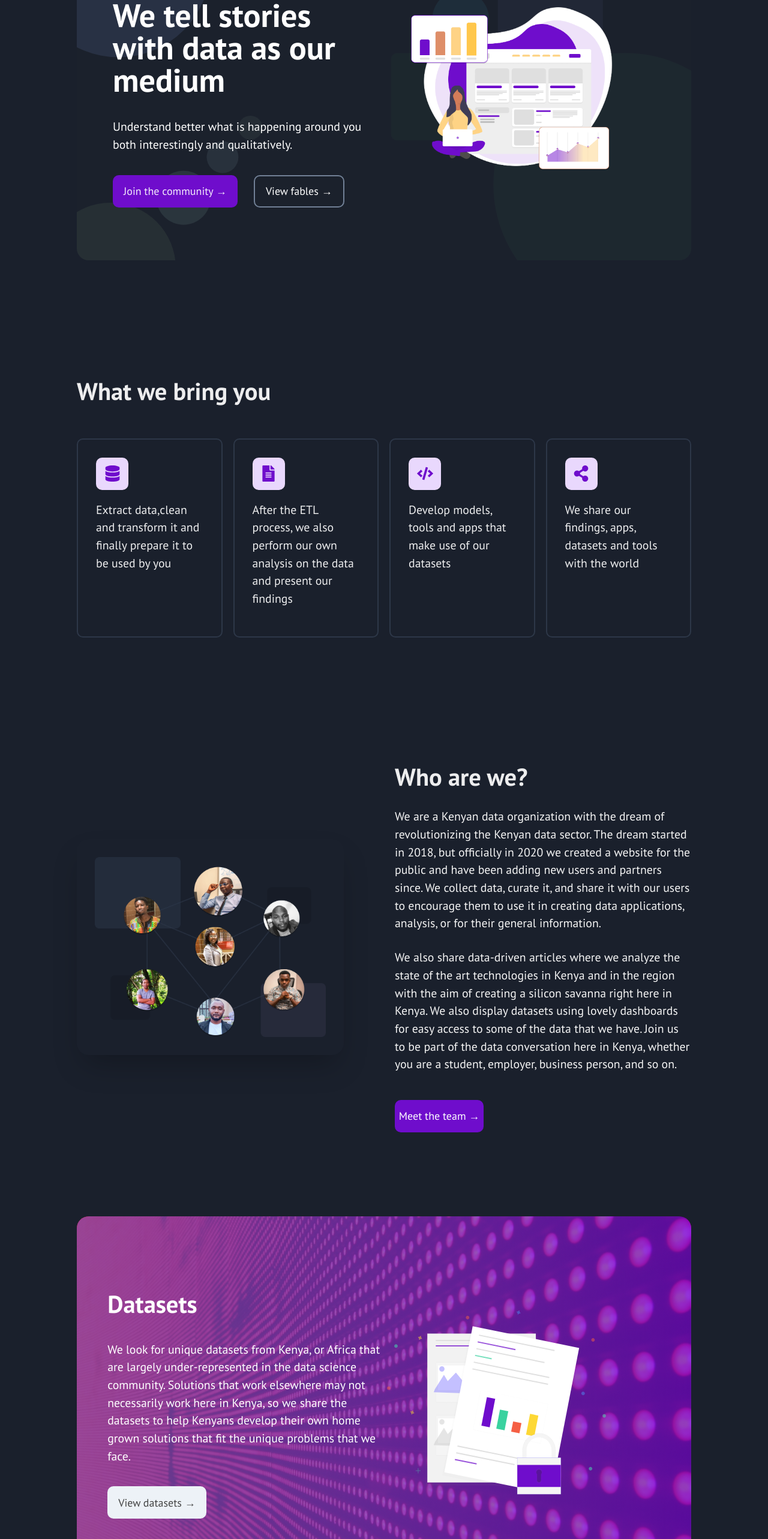
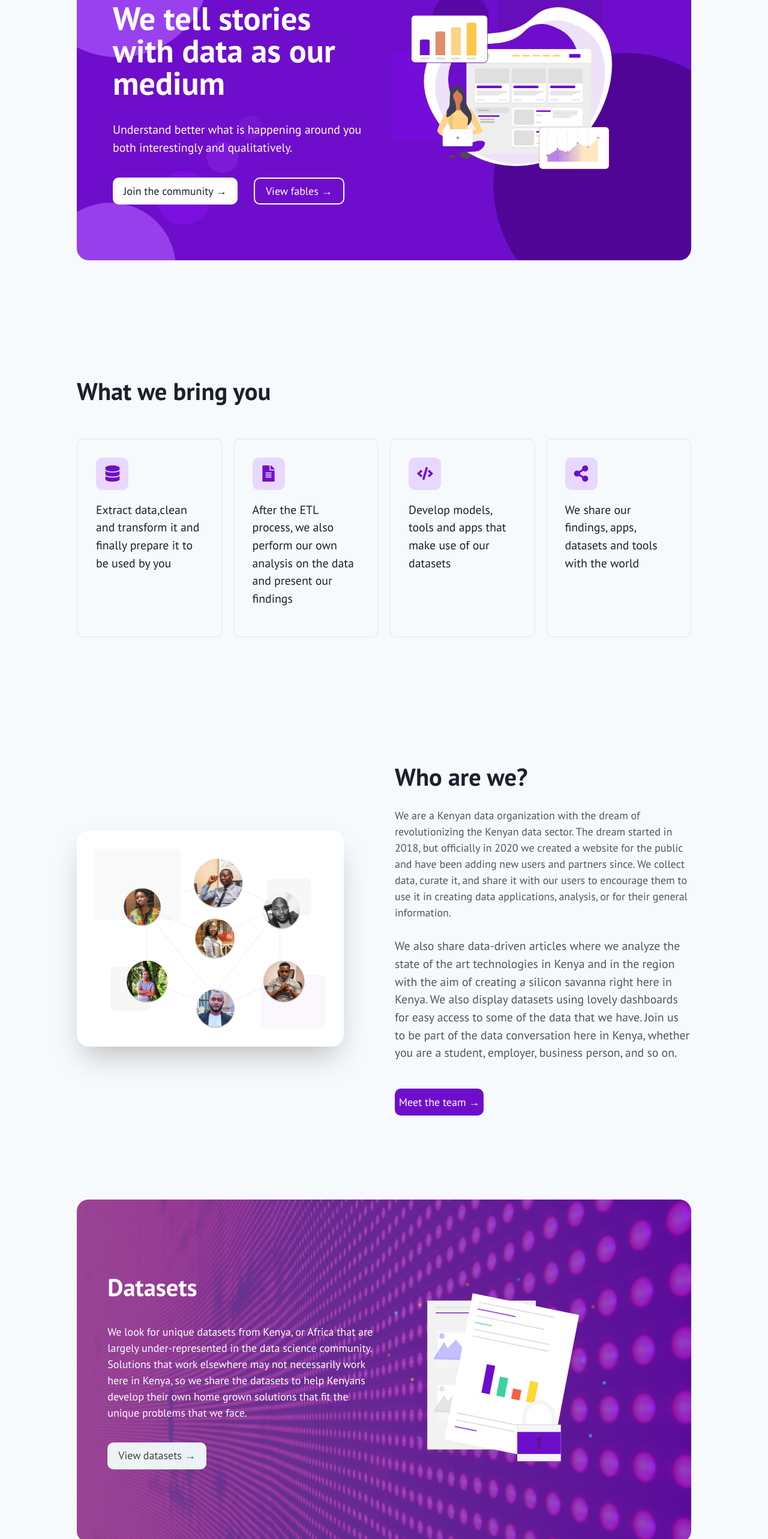
Before and after one commit to aesopske/aesops, a Next.js app: page / in a window 1280 px wide. Shown: the part 234-2800 px from the top of the page at 60% size. Built offline with nearby package versions, Linux system fonts and the light colour scheme; no server answers; a web font is replaced by a local one; what @badrap/bar-of-progress would draw is missing.

Commit message:
changed default theme from dark to light

```diff
--- a/src/components/Articles/ArticleList.jsx
+++ b/src/components/Articles/ArticleList.jsx
@@ -35,7 +35,7 @@ function ArticleList({ articles }) {
                     placeholder='Search by title or tag ...'
                     setTerm={setSearchterm}
                     term={searchterm}
-                    label='Search Posts'
+                    label='Search Fables'
                 />
             </Box>
 
--- a/src/components/home/About.jsx
+++ b/src/components/home/About.jsx
@@ -61,7 +61,7 @@ function About() {
                         width='100%'
                         as='p'
                         my='1.5rem'
-                        fontSize={['1rem', '1rem', '1.1rem']}
+                        fontSize={['1rem', '1rem', '', '', '', '1.1rem']}
                         color={colorMode === 'light' ? '#555' : '#f4f4f4'}>
                         We are a Kenyan data organization with the dream of
                         revolutionizing the Kenyan data sector. The dream
@@ -93,7 +93,7 @@ function About() {
                             color='#fff'
                             fontWeight='400'
                             borderRadius='10px'
-                            height='3rem'
+                            height='2.5rem'
                             mt='1rem'
                             bg='brand.primary'
                             _hover={{ bg: 'brand.hover' }}
--- a/src/components/home/Hero.jsx
+++ b/src/components/home/Hero.jsx
@@ -88,7 +88,7 @@ function Hero() {
                                     }}
                                     mr='1rem'
                                     my={['1rem', '1rem', '1rem', '0']}
-                                    height='3rem'
+                                    height='2.5rem'
                                     width={['100%', '100%', 'auto']}
                                     borderRadius='10px'
                                     fontWeight='500'
@@ -116,7 +116,7 @@ function Hero() {
                                         }}
                                         mr='1rem'
                                         my={['1rem', '1rem', '1rem', '0']}
-                                        height='3rem'
+                                        height='2.5rem'
                                         width={['100%', '100%', 'auto', 'auto']}
                                         borderRadius='10px'
                                         fontWeight='500'
--- a/src/components/home/Offers.jsx
+++ b/src/components/home/Offers.jsx
@@ -50,7 +50,7 @@ function Offers() {
                         <Heading size='xl'>Datasets</Heading>
                         <Text
                             as='p'
-                            fontSize={['1rem', '1rem', '1.1rem']}
+                            fontSize={['1rem', '1rem', '', '', '', '1.1rem']}
                             my='2rem'
                             width={['100%', '100%', '90%', '100%']}>
                             We look for unique datasets from Kenya, or Africa
@@ -63,7 +63,7 @@ function Offers() {
                         </Text>
                         <Link href='/datasets' passHref>
                             <Button
-                                height='3rem'
+                                height='2.5rem'
                                 width={['100%', '100%', '90%', 'auto']}
                                 borderRadius='10px'
                                 fontSize='1rem'
@@ -137,7 +137,7 @@ function Offers() {
                         <Text
                             as='p'
                             my='2rem'
-                            fontSize={['1rem', '1rem', '1.1rem']}
+                            fontSize={['1rem', '1rem', '', '', '', '1.1rem']}
                             color={
                                 colorMode === 'light'
                                     ? '#555'
@@ -153,7 +153,7 @@ function Offers() {
                         </Text>
                         <Link href='/apps' passHref>
                             <Button
-                                height='3rem'
+                                height='2.5rem'
                                 width={['100%', '100%', '90%', 'auto']}
                                 borderRadius='10px'
                                 fontSize='1rem'
@@ -206,7 +206,7 @@ function Offers() {
                         <Text
                             as='p'
                             my='2rem'
-                            fontSize={['1rem', '1rem', '1.1rem']}
+                            fontSize={['1rem', '1rem', '', '', '', '1.1rem']}
                             width={['100%', '100%', '90%', '100%']}>
                             Our eyes are the gateways to our very souls. We
                             appeal to the souls of our readers with beautiful
@@ -220,7 +220,7 @@ function Offers() {
                         </Text>
                         <Link href='/apps' passHref>
                             <Button
-                                height='3rem'
+                                height='2.5rem'
                                 width={['100%', '100%', '90%', 'auto']}
                                 borderRadius='10px'
                                 fontSize='1rem'
@@ -293,7 +293,7 @@ function Offers() {
                         <Text
                             as='p'
                             my='2rem'
-                            fontSize={['1rem', '1rem', '1.1rem']}
+                            fontSize={['1rem', '1rem', '', '', '', '1.1rem']}
                             color={
                                 colorMode === 'light'
                                     ? '#555'
@@ -311,7 +311,7 @@ function Offers() {
                         </Text>
                         <Link href='/fables' passHref>
                             <Button
-                                height='3rem'
+                                height='2.5rem'
                                 width={['100%', '100%', '90%', 'auto']}
                                 borderRadius='10px'
                                 fontSize='1rem'
--- a/src/utils/chakra.config.js
+++ b/src/utils/chakra.config.js
@@ -11,7 +11,7 @@ const breakpoints = createBreakpoints({
 
 const colors = {
     brand: {
-        primary: '#6f0dcc',
+        primary: '#6f0dcc', // '#072ac8', // #3a6ea5
         muted: '#9b5fd3',
         hover: '#6f0daa',
         gradient: 'linear(to-r,#804fadcc, #700dccc0 )',
@@ -19,7 +19,7 @@ const colors = {
 }
 
 const config = {
-    initialColorMode: 'dark',
+    initialColorMode: 'light',
     useSystemColorMode: false,
 }
 
```
Also changed, not shown: src/components/Articles/ArticleCard.jsx (+8 -1 lines), src/components/Articles/FeaturedCard.jsx (+4 -3 lines).
